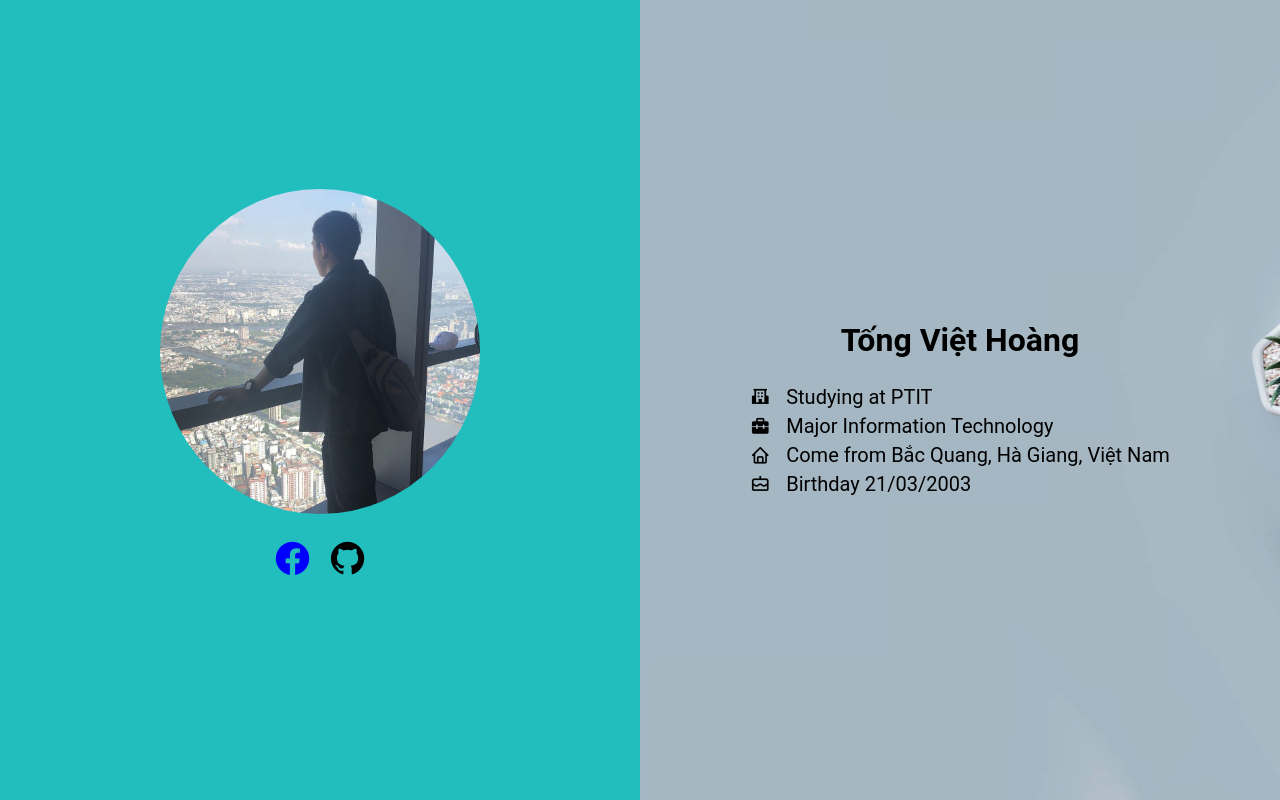
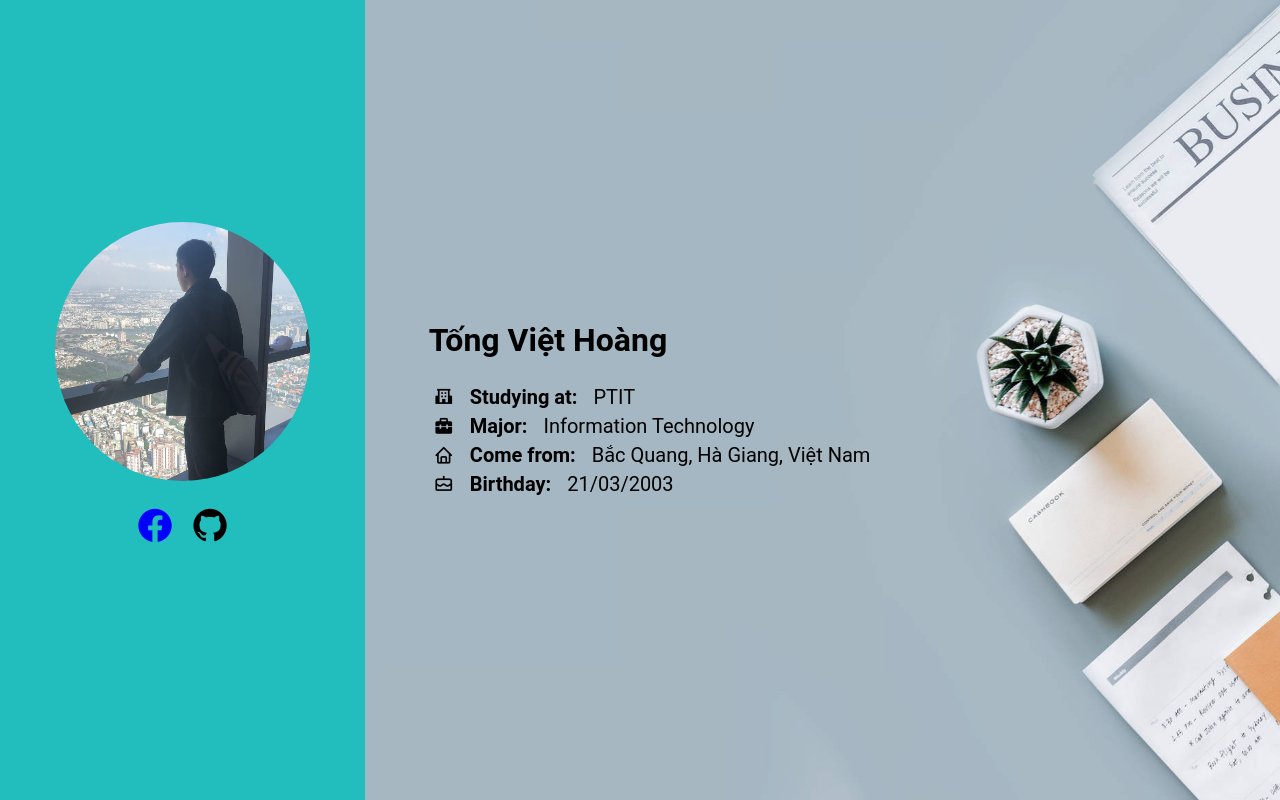
Before and after one commit to HoangB21/Introduce-myself, a plain HTML site: page index.html in a window 1280 px wide. Drawn offline with nearby package versions, Linux system fonts and the light colour scheme.

Commit message:
edit html and css

```diff
--- a/index.html
+++ b/index.html
@@ -14,12 +14,12 @@
         <img src="./hoang.jpeg" />
         <div class="social">
             <div class="facebook">
-                <a href="https://www.facebook.com/tongviethoang213/">
+                <a href="https://www.facebook.com/tongviethoang213/" target="_blank" rel="noopener noreferrer">
                     <i class='bx bxl-facebook-circle'></i>
                 </a>
             </div>
             <div class="github">
-                <a href="https://github.com/HoangB21">
+                <a href="https://github.com/HoangB21" target="_blank" rel="noopener noreferrer">
                     <i class='bx bxl-github'></i>
                 </a>
             </div>
@@ -31,19 +31,19 @@
         <div class="info-container">
             <div class="info-content">
                 <i class='bx bxs-school'></i>
-                Studying at PTIT
+                <span class="title">Studying at:</span>PTIT
             </div>
             <div class="info-content">
                 <i class='bx bxs-briefcase-alt-2'></i>
-                Major Information Technology
+                <span class="title">Major:</span> Information Technology
             </div>
             <div class="info-content">
                 <i class='bx bx-home'></i>
-                Come from Bắc Quang, Hà Giang, Việt Nam
+                <span class="title">Come from:</span> Bắc Quang, Hà Giang, Việt Nam
             </div>
             <div class="info-content">
                 <i class='bx bx-cake'></i>
-                Birthday 21/03/2003
+                <span class="title">Birthday:</span> 21/03/2003
             </div>
         </div>
     </div>
--- a/style.css
+++ b/style.css
@@ -8,7 +8,7 @@ body {
 .content-left {
     background-color: rgb(34, 190, 190);
     height: 100vh;
-    width: 50%;
+    width: 30%;
     display: flex;
     flex-direction: column;
     justify-content: center;
@@ -33,23 +33,28 @@ a {
     color: blue;
 }
 
+.title {
+    font-weight: 600;
+}
+
 .content-right {
     background-image: url("./minimalistic-business-setup-dudslamn7oardprl.jpg");
     background-repeat: no-repeat;
     background-size: cover;
     background-position-x: -150px;
     height: 100vh;
-    width: 50%;
+    width: 70%;
     font-family: 'Roboto', sans-serif;
     display: flex;
     flex-direction: column;
-    align-items: center;
+    align-items: flex-start;
+    padding-left: 5%;
     justify-content: center;
     color: black;
 }
 
 img {
-    width: 50%;
+    width: 70%;
     border-radius: 50%;
 }
 
```
